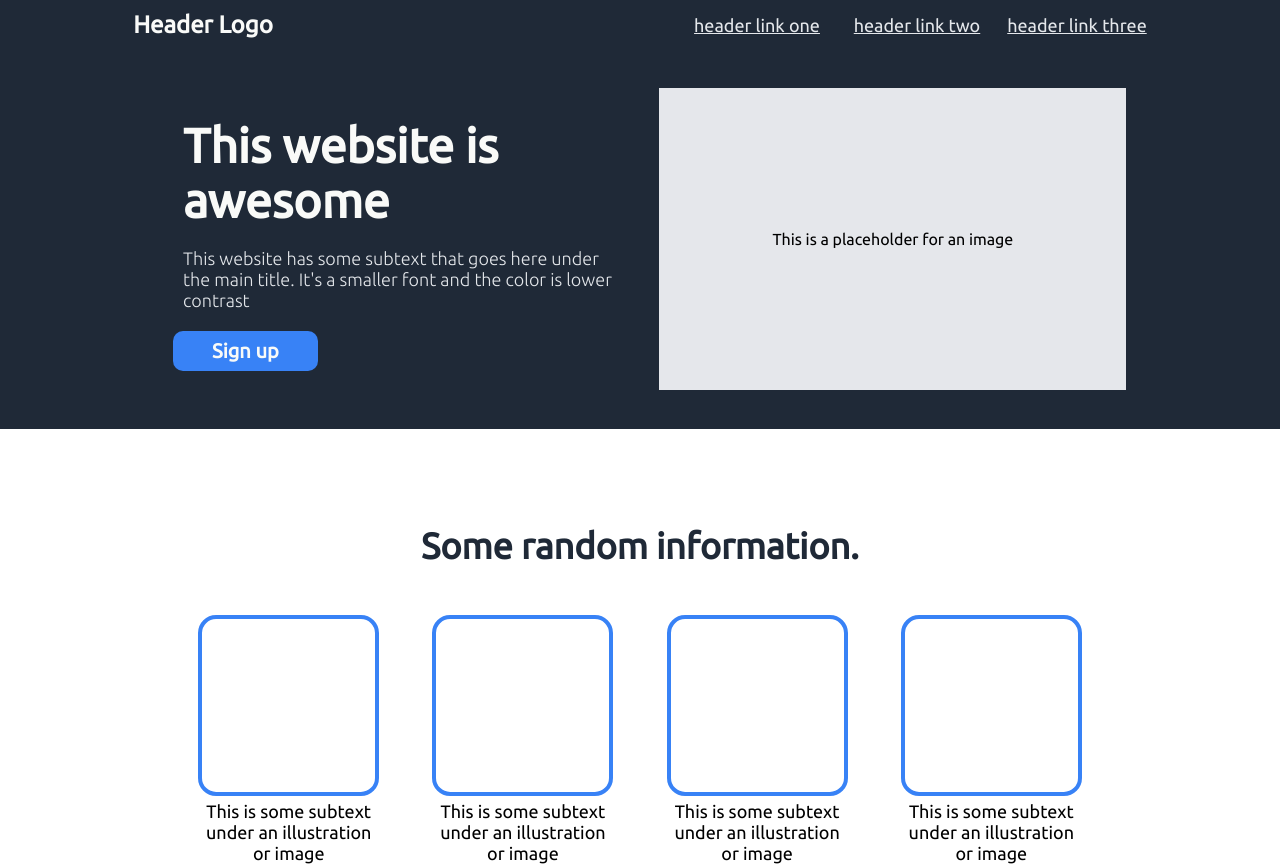
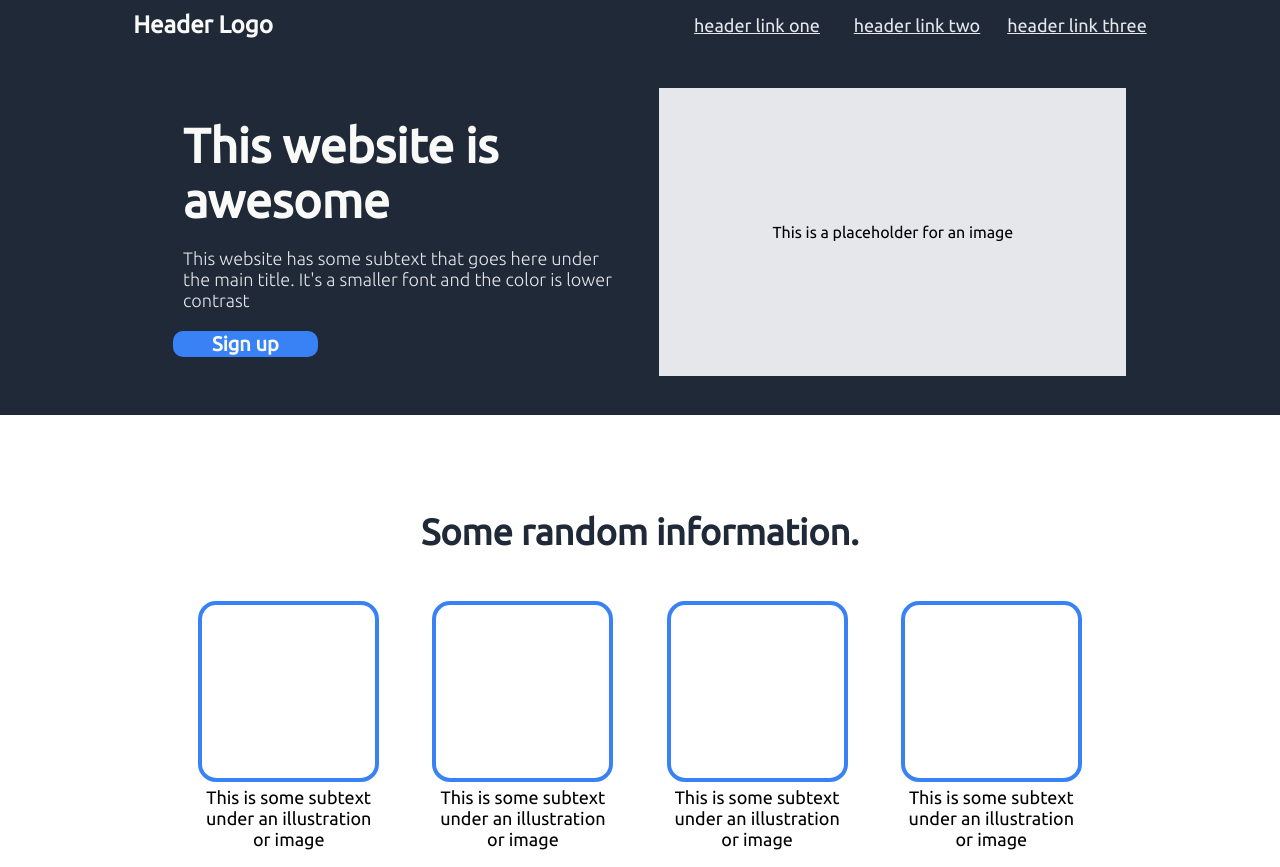
Before and after one commit to amelsadoun/Landing-page-odin-project, a plain HTML site: page index.htm in a window 1280 px wide. Shown: the top 867 px of the page. Drawn offline with Linux system fonts and the light colour scheme.

Commit message:
Update style.css

```diff
--- a/style.css
+++ b/style.css
@@ -98,7 +98,7 @@
       align-self: flex-start;
       border-radius: 10px;
       border: 0px;
-      height: 40px;
+      height: auto;
       width: 31%;
   }
 
```
